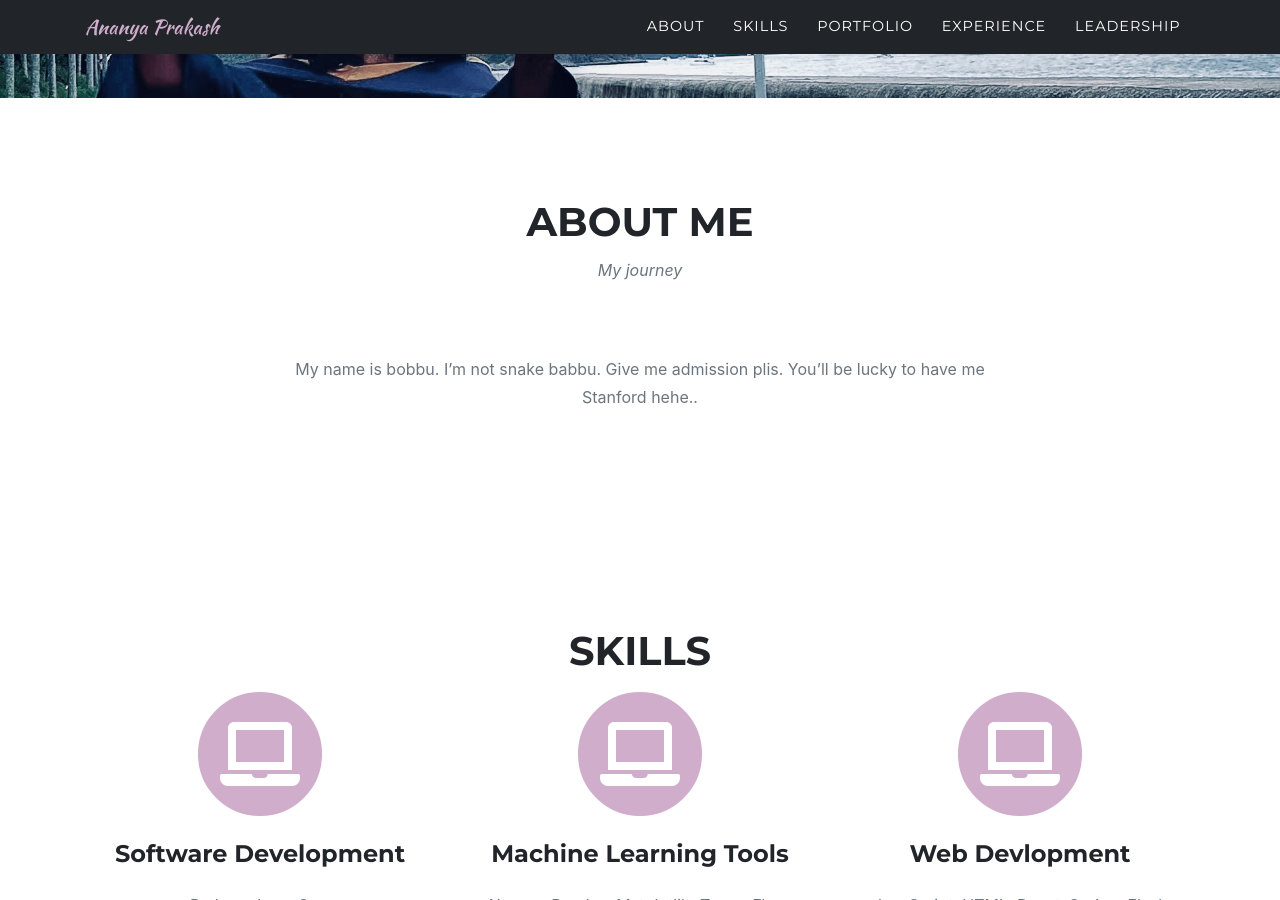
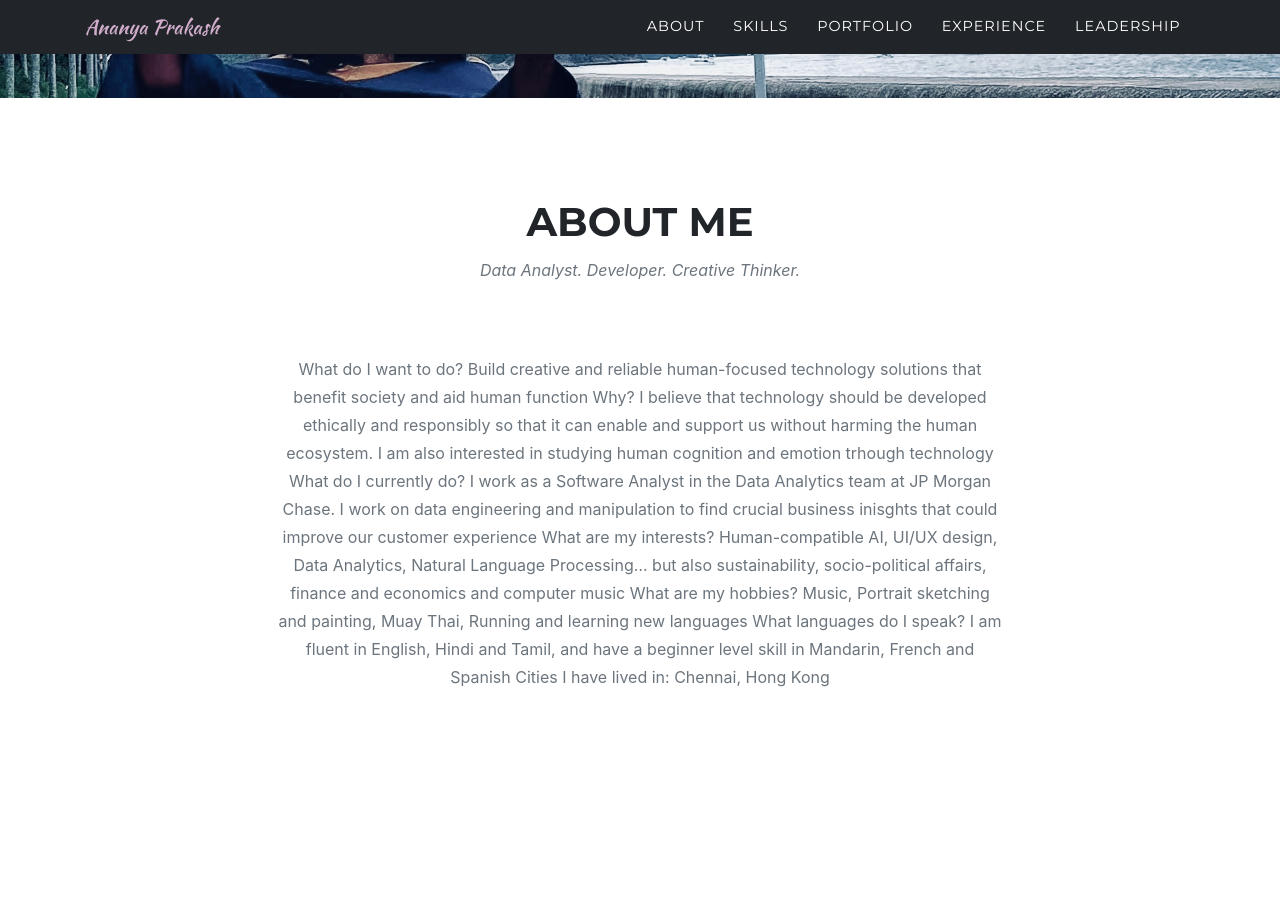
Before and after one commit to ananyaprakash/ananyaprakash.github.io, a Jekyll site: the page built from index.md, in a window 1280 px wide and 900 px high, scrolled down 597 px. Built offline with Jekyll 4.4.1, drawn with Linux system fonts in a browser that asks for light colours; some web fonts are replaced.

Commit message:
modified about me

```diff
--- a/_data/sitetext.yml
+++ b/_data/sitetext.yml
@@ -101,26 +101,33 @@ en: &DEFAULT_EN
 
   about:
     title: "About Me"
-    text: "My journey"
-    body: "My name is bobbu. I'm not snake babbu. Give me admission plis. You'll be lucky to have me Stanford hehe.."
+    text: "Data Analyst. Developer. Creative Thinker."
+    body: "What do I want to do? Build creative and reliable human-focused technology solutions that benefit society and aid human function
+    Why? I believe that technology should be developed ethically and responsibly so that it can enable and support us without harming the human ecosystem. I am also interested in studying human cognition and emotion trhough technology
+    What do I currently do? I work as a Software Analyst in the Data Analytics team at JP Morgan Chase. I work on data engineering and manipulation to find crucial business inisghts that could improve our customer experience
+    What are my interests? Human-compatible AI, UI/UX design, Data Analytics, Natural Language Processing... but also sustainability, socio-political affairs, finance and economics and computer music
+    What are my hobbies?  Music, Portrait sketching and painting, Muay Thai, Running and learning new languages
+    What languages do I speak? I am fluent in English, Hindi and Tamil, and have a beginner level skill in Mandarin, French and Spanish
+    Cities I have lived in: Chennai, Hong Kong
+     "
 
-  clients:
-    section: clients
-    max-height: 100px
-    horizontal-scrolling: "" #"yes/no"
-    list:
-      - title: "envato"
-        url: https://github.com/raviriley/agency-jekyll-theme
-        logo: assets/img/clients/envato.jpg
-      - title: "designmodo"
-        url: https://github.com/raviriley/agency-jekyll-theme
-        logo: assets/img/clients/designmodo.jpg
-      - title: "themeforest"
-        url: https://github.com/raviriley/agency-jekyll-theme
-        logo: assets/img/clients/themeforest.jpg
-      - title: "Creative Market"
-        url: https://github.com/raviriley/agency-jekyll-theme
-        logo: assets/img/clients/creative-market.jpg
+  # clients:
+  #   section: clients
+  #   max-height: 100px
+  #   horizontal-scrolling: "" #"yes/no"
+  #   list:
+  #     - title: "envato"
+  #       url: https://github.com/raviriley/agency-jekyll-theme
+  #       logo: assets/img/clients/envato.jpg
+  #     - title: "designmodo"
+  #       url: https://github.com/raviriley/agency-jekyll-theme
+  #       logo: assets/img/clients/designmodo.jpg
+  #     - title: "themeforest"
+  #       url: https://github.com/raviriley/agency-jekyll-theme
+  #       logo: assets/img/clients/themeforest.jpg
+  #     - title: "Creative Market"
+  #       url: https://github.com/raviriley/agency-jekyll-theme
+  #       logo: assets/img/clients/creative-market.jpg
 
   team:
     title: "OUR AMAZING TEAM"
@@ -164,7 +171,7 @@ en: &DEFAULT_EN
     social:
       - url: https://www.linkedin.com/in/ananya-prakash
         icon: "fab fa-linkedin-in"
-      - url: https://github.com/raviriley/agency-jekyll-theme
+      - url: https://github.com/ananyaprakash
         icon: "fab fa-github"
 en-US:
   <<: *DEFAULT_EN
```
